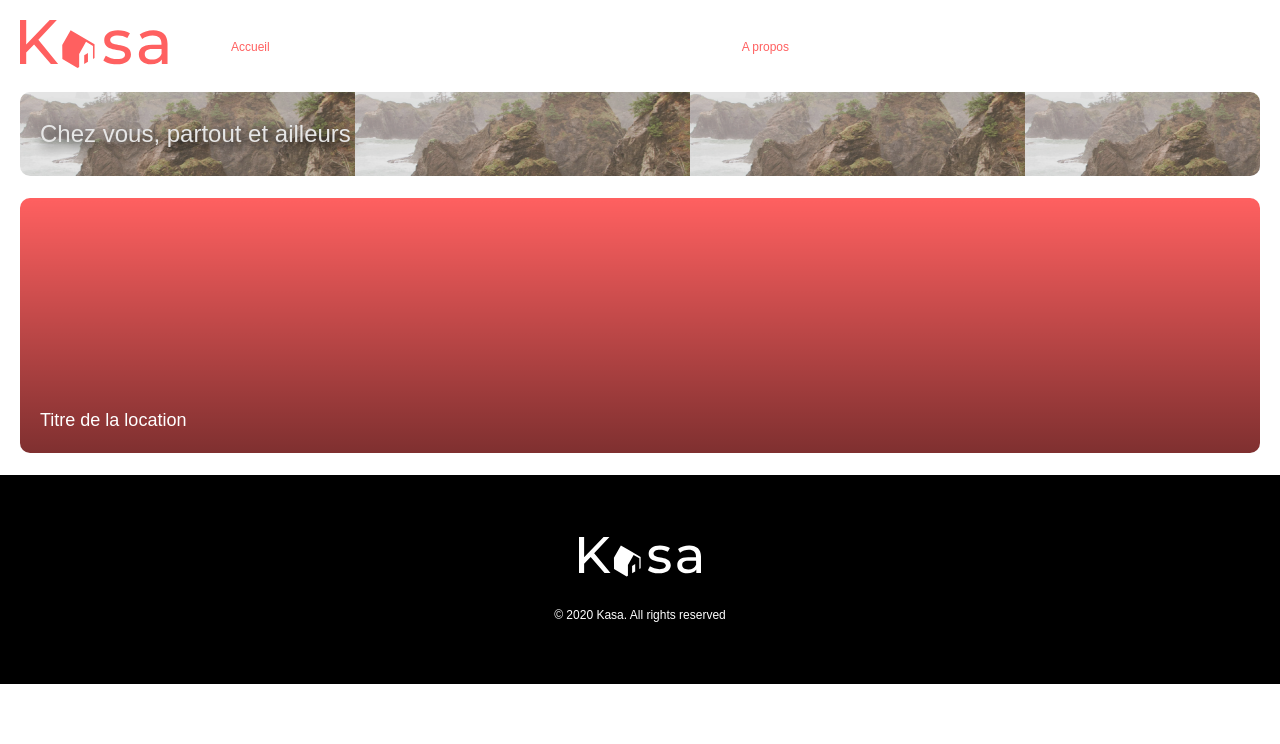
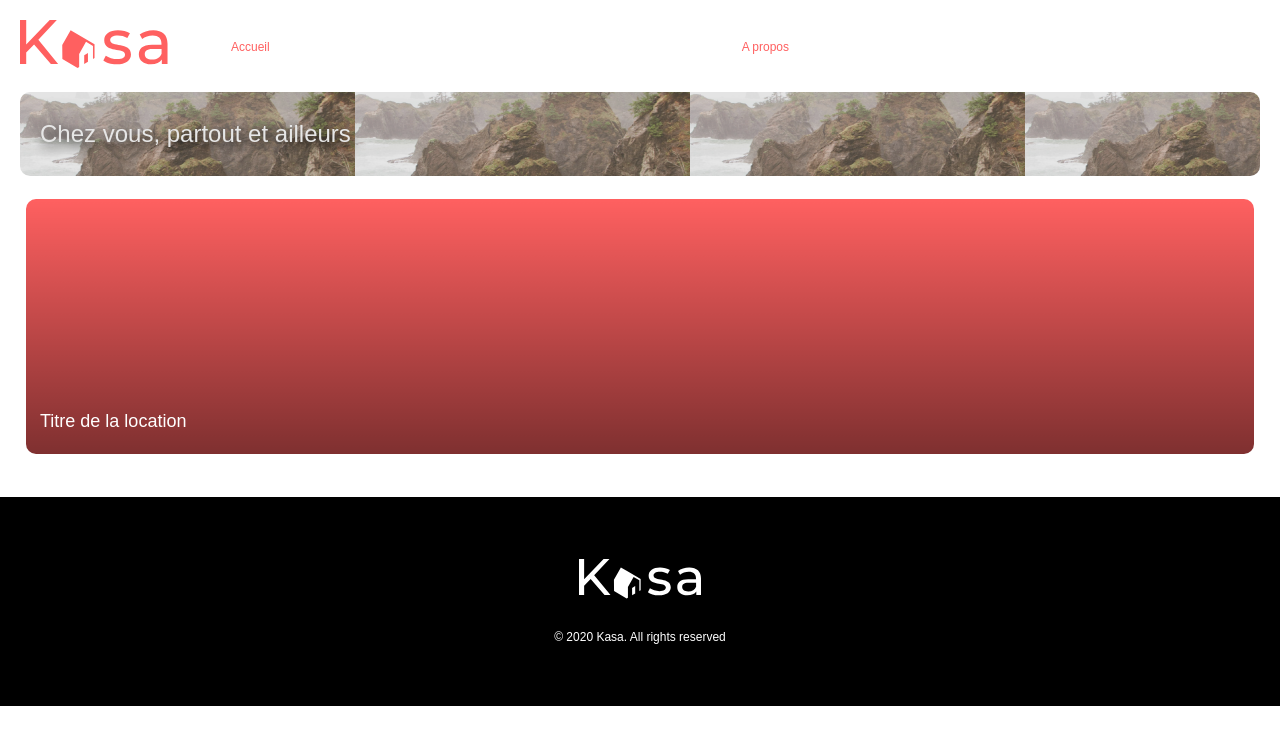
Before and after one commit to JoanaSimaozinho/Projet7-Kasa-Joana-Simaozinho, a React (Create React App) app: page / in a window 1280 px wide. Shown: the top 744 px of the page. Built offline with nearby package versions, Linux system fonts and the light colour scheme.

Commit message:
modifs cards

```diff
--- a/public/index.html
+++ b/public/index.html
@@ -3,6 +3,8 @@
   <head>
     <meta charset="utf-8" />
     <link rel="icon" href="%PUBLIC_URL%/favicon.ico" />
+    <link rel="annonces" href="%PUBLIC_URL%/annonces.json" />
+    <link rel="manifest" href="%PUBLIC_URL%/manifest.json" />
     <meta name="viewport" content="width=device-width, initial-scale=1" />
     <meta name="theme-color" content="#000000" />
     <meta
--- a/src/components/Cards/Cards.css
+++ b/src/components/Cards/Cards.css
@@ -4,6 +4,12 @@
     rgba(255, 255, 255, 0) 0%,
     rgba(0, 0, 0, 0.5) 100%
   );
+}
+
+.btn {
+  width: 100%;
+  border: 0px;
+  background-color: transparent;
 }
 
 .cards:hover {
@@ -35,5 +41,6 @@ figcaption {
   font-size: 18px;
   font-weight: 500;
   color: white;
-  margin-left: 16px;
+  margin-left: 10px;
+  text-align: start;
 }
--- a/src/components/Cards/Cards.js
+++ b/src/components/Cards/Cards.js
@@ -4,11 +4,13 @@ import "./Cards.css";
 function Cards() {
   return (
     <div>
+      <button className="btn">
       <figure className="cards figure">
         <figcaption className="figcaption">
           <p className="HomeParagraphCards">Titre de la location</p>
         </figcaption>
-      </figure>
+        </figure>
+      </button>
     </div>
   );
 }
--- a/src/pages/FicheLogement/FicheLogement.js
+++ b/src/pages/FicheLogement/FicheLogement.js
@@ -20,8 +20,10 @@ function FicheLogement() {
         <Tags />
       </div>
       <Avis />
-      <Collapse />
 
+      <div>
+        <Collapse />
+      </div>
 
     </div>
   );
```
Also changed, not shown: src/components/index.js (line endings or trailing spaces).
